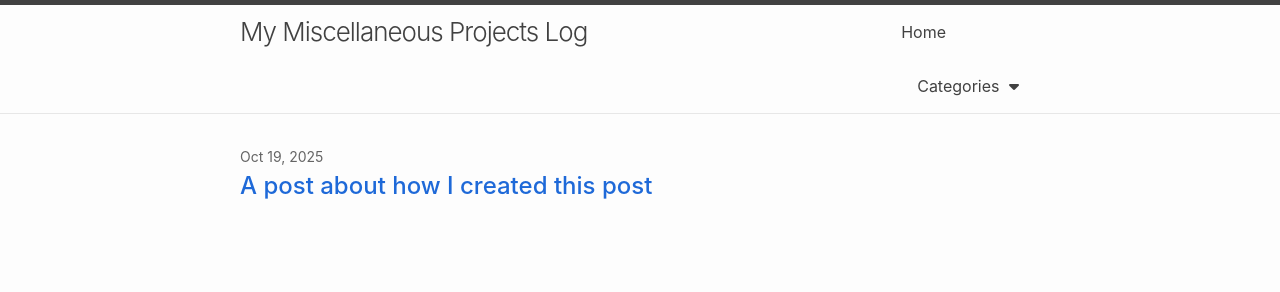
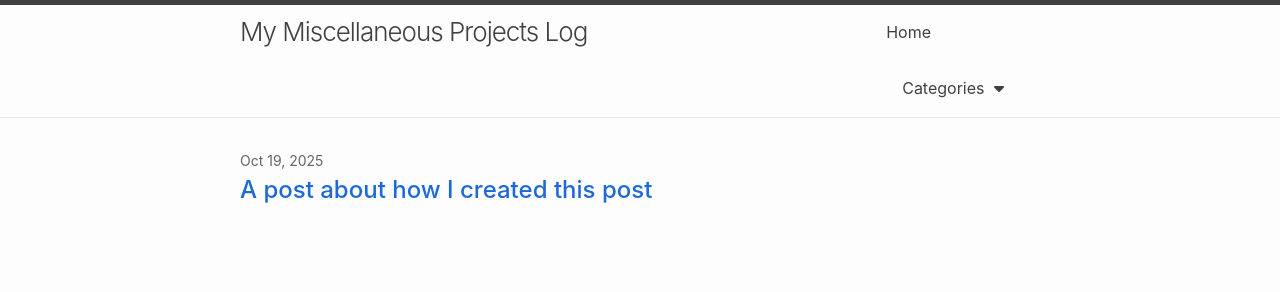
Before and after one commit to ris-iris/my-blog, a Jekyll site: the page built from index.md, in a window 1280 px wide. Shown: the top 292 px of the page. Built offline with Jekyll 4.4.1, drawn with Linux system fonts in a browser that asks for light colours; nearby versions of some CDN libraries; our own code applies the rules of GitHub Pages for plain Markdown files.

Commit message:
Refactor dropdown styles for better layout
Updated the dropdown styles to use block display and added margin and padding.

```diff
--- a/_sass/minima/custom-styles.scss
+++ b/_sass/minima/custom-styles.scss
@@ -2,9 +2,13 @@
 // (Use `_sass/minima/custom-variables.scss` to override variable defaults)
 /* The dropdown container */
 .dropdown {
-  float: left;
-  overflow: hidden;
-}
+    display: block;
+    margin-right: $spacing-unit * 0.5;
+    padding: 5px 0;
+    color: $text-color;
+    line-height: $base-line-height;
+    overflow: hidden;
+  }
 
 /* Dropdown button */
 .dropdown .dropbtn {
```
